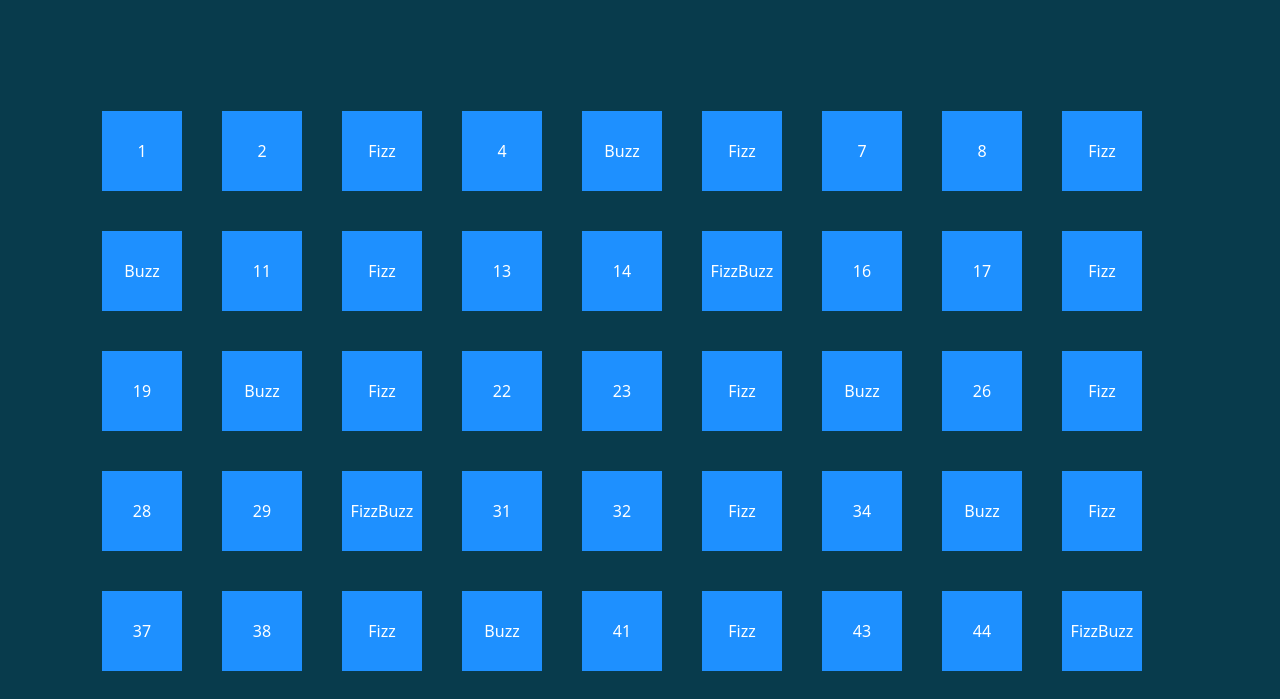
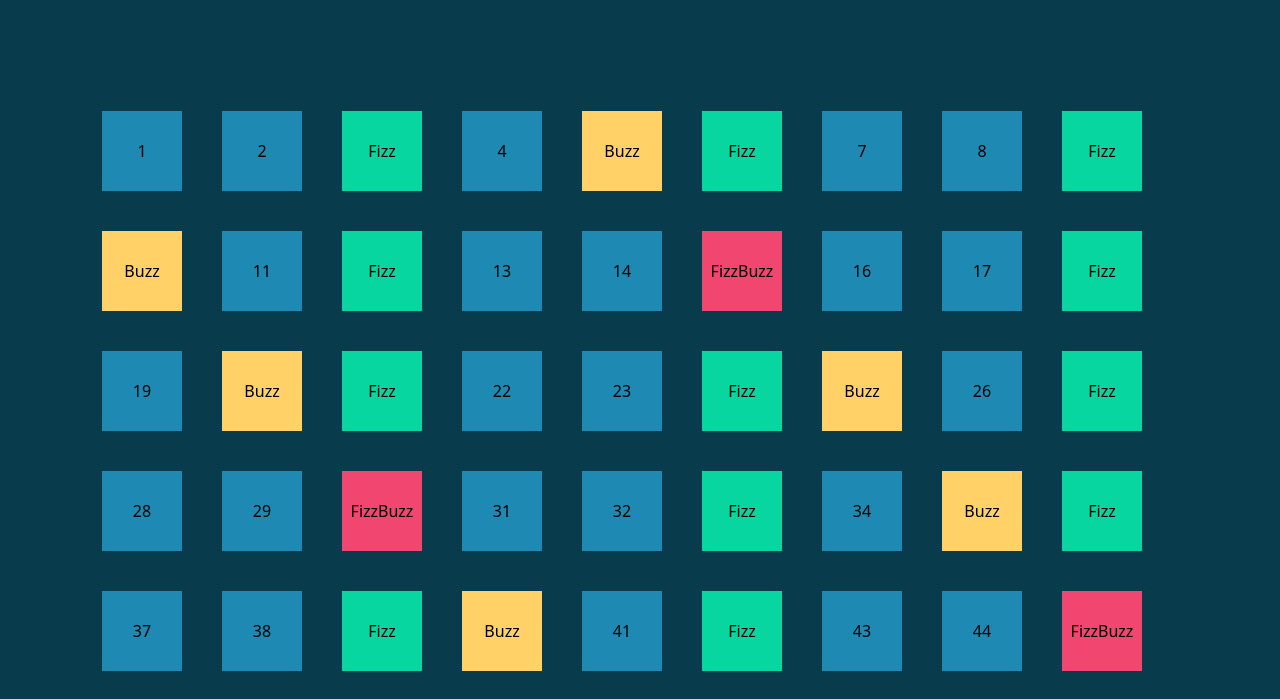
Before and after one commit to PasqualePedoto/js-fizzbuzz, a plain HTML site: page index.html in a window 1280 px wide. Shown: the part 101-800 px from the top of the page. Drawn offline with nearby package versions, Linux system fonts and the light colour scheme.

Commit message:
BONUS 2 completato ---- Progetto terminato

```diff
--- a/css/style.css
+++ b/css/style.css
@@ -1,5 +1,19 @@
 #my-body {
     background-color: #083B4C;
+}
+
+/* PALETTE */
+
+._fizz {
+    background-color: #08D6A0;
+}
+
+._buzz {
+    background-color: #FFD166;
+}
+
+._fizz-buzz {
+    background-color: #F0466F;
 }
 
 .block {
@@ -8,11 +22,25 @@
     padding: 30px;
     margin: 20px;
 
-    background-color: dodgerblue;
+    background-color: #1E89B2;
 
     display: flex;
     justify-content: center;
     align-items: center;
 
-    color: white;
+    color: black;
 }
+
+/* PALETTE */
+
+._fizz {
+    background-color: #08D6A0;
+}
+
+._buzz {
+    background-color: #FFD166;
+}
+
+._fizz-buzz {
+    background-color: #F0466F;
+}
--- a/js/script.js
+++ b/js/script.js
@@ -54,14 +54,17 @@ for (let i = 1; i <= 100; i++) {
     if (((i % 3) == 0) && ((i % 5) == 0)) {
         sentence = 'FizzBuzz';
         element.append(sentence);
+        element.classList.add('_fizz-buzz');
         console.log('ho preso FizzBuzz');
     } else if ((i % 3) == 0) {
         sentence = 'Fizz';
         element.append(sentence);
+        element.classList.add('_fizz');
         console.log('ho preso Fizz');
     } else if ((i % 5) == 0) {
         sentence = 'Buzz';
         element.append(sentence);
+        element.classList.add('_buzz');
         console.log('ho preso Buzz');
     } else {
         element.append(sentence);
```
